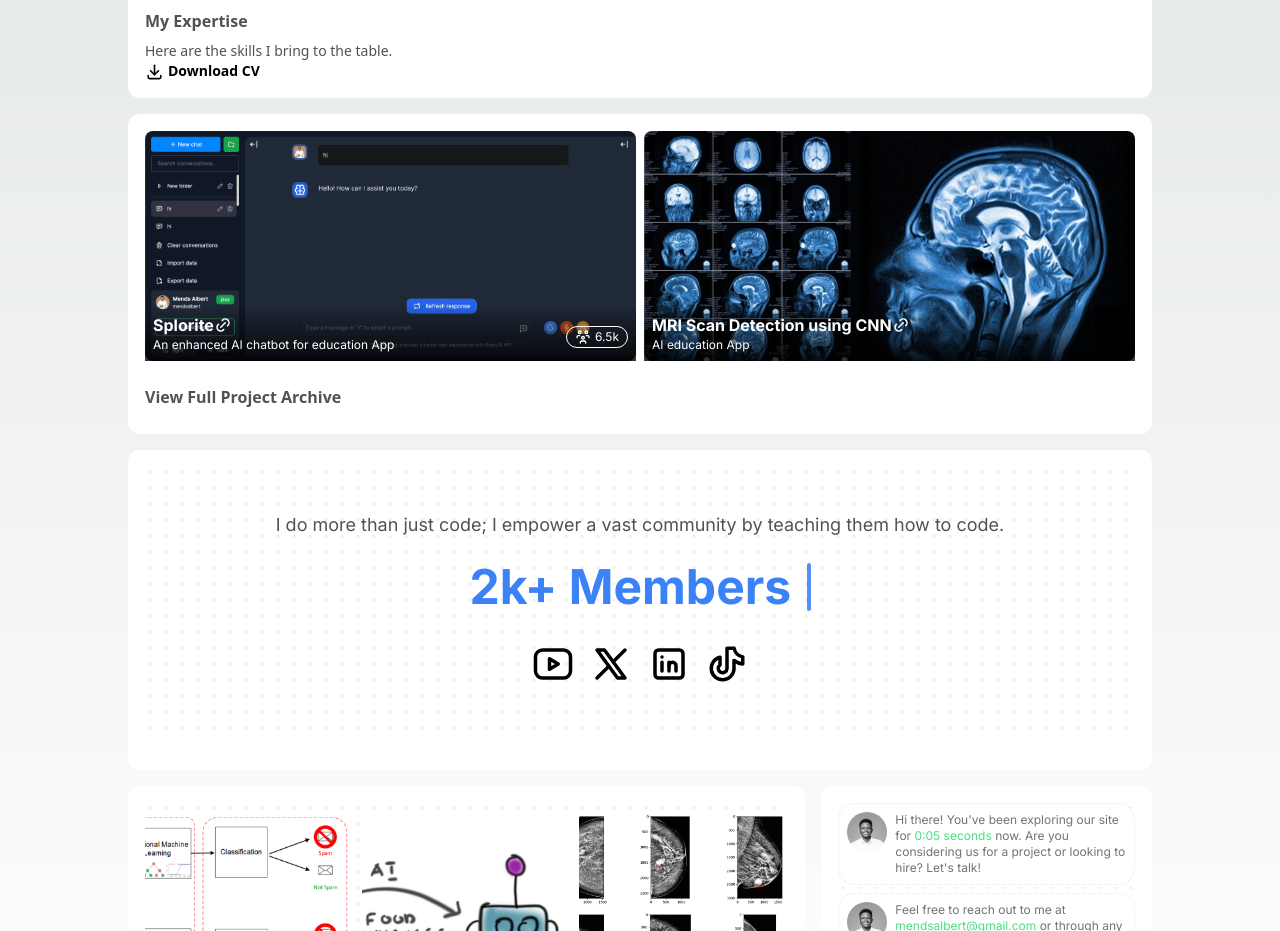
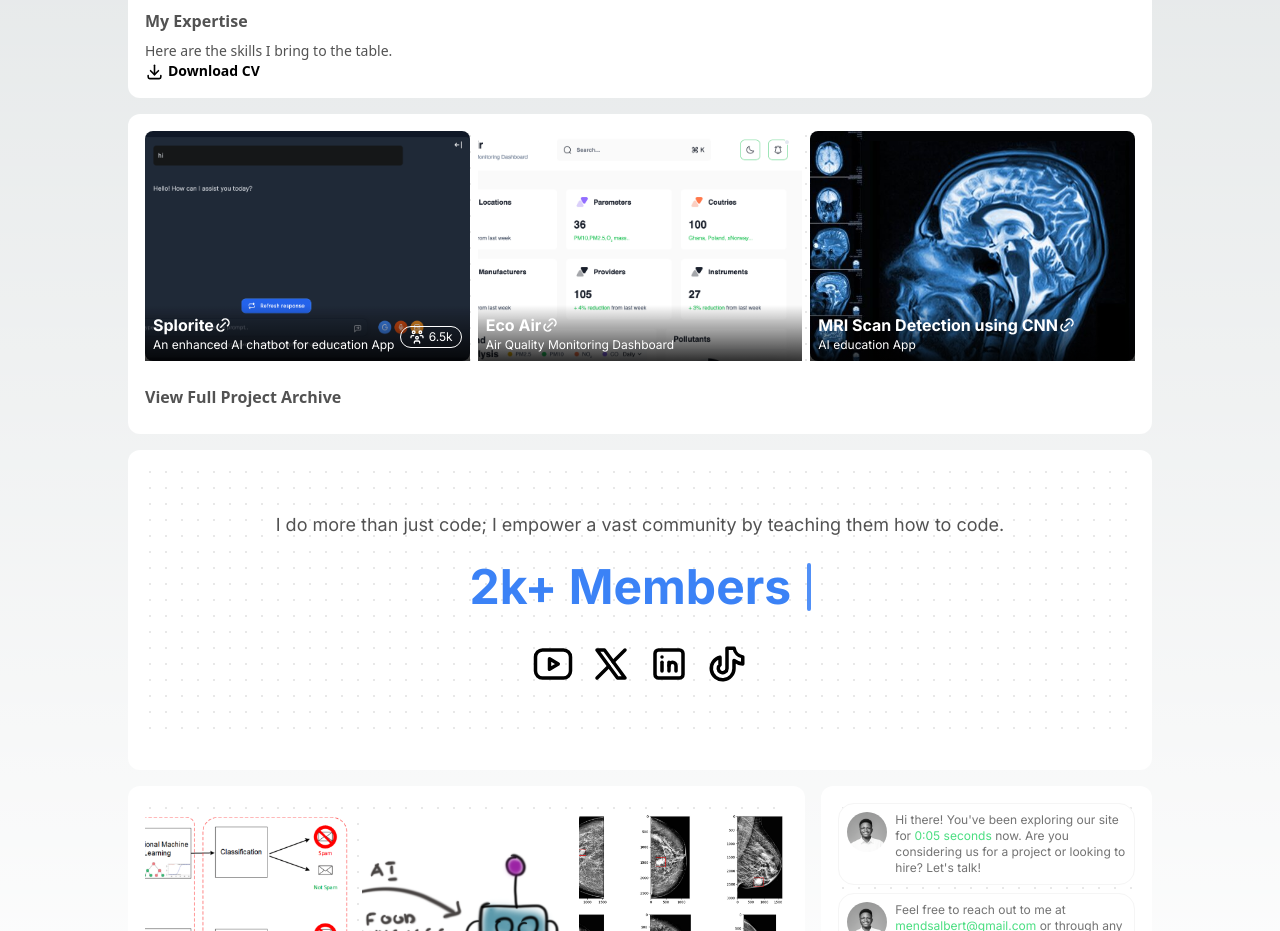
Before and after one commit to mendsalbert/albertmends, a Next.js app: page / in a window 1280 px wide. Shown: the part 828-1759 px from the top of the page. Built offline with nearby package versions, Linux system fonts and the light colour scheme.

Commit message:
update components/page/bentoGrid/projects/index.tsx

```diff
--- a/components/page/bentoGrid/projects/index.tsx
+++ b/components/page/bentoGrid/projects/index.tsx
@@ -9,7 +9,6 @@ const Projects = () => {
         animate="animate"
         whileHover="hover"
         className="hidden  md:flex flex-1 flex-wrap overflow-scroll w-full h-full min-h-[6rem] dark:bg-dot-white/[0.2] bg-dot-black/[0.2] flex-row space-x-2"
-        //   className="flex flex-1 flex-wrap overflow-scroll w-full h-full min-h-[24rem] dark:bg-dot-white/[0.2] bg-dot-black/[0.2] flex-col "
       >
         <ProjectCard
           name={"Splorite"}
@@ -17,6 +16,13 @@ const Projects = () => {
           image={"splorite_.png"}
           url={"https://www.splorite.com/chat"}
           usersCount={true}
+        />
+        <ProjectCard
+          name={"Eco Air"}
+          description={" Air Quality Monitoring Dashboard"}
+          image={"ecoair.png"}
+          url={"https://eco-air.vercel.app/"}
+          usersCount={false}
         />
         <ProjectCard
           name={"MRI Scan Detection using CNN"}
@@ -27,6 +33,7 @@ const Projects = () => {
           }
           usersCount={false}
         />
+
         {/* <ProjectCard
         name={"Portfolio"}
         description={"AI education App"}
@@ -60,6 +67,14 @@ const Projects = () => {
           url={"https://www.splorite.com/chat"}
           usersCount={true}
         />
+
+        <ProjectCard
+          name={"Eco Air"}
+          description={" Air Quality Monitoring Dashboard"}
+          image={"ecoair.png"}
+          url={"https://eco-air.vercel.app/"}
+          usersCount={false}
+        />
         <ProjectCard
           name={"MRI Scan Detection using CNN"}
           description={"AI education App"}
@@ -69,24 +84,6 @@ const Projects = () => {
           }
           usersCount={false}
         />
-        {/* <ProjectCard
-        name={"Portfolio"}
-        description={"AI education App"}
-        image={"proj3.png"}
-        url={"jhh"}
-        usersCount={false}
-      /> */}
-
-        {/* <ProjectCard
-        name={"Spotify"}
-        description={"AI education App"}
-        image={"proj2.png"}
-      />
-      <ProjectCard
-        name={"Portfolio"}
-        description={"AI education App"}
-        image={"proj3.png"}
-      /> */}
       </motion.div>
     </>
   );
```
Also changed, not shown: public/ecoair.png (added).
